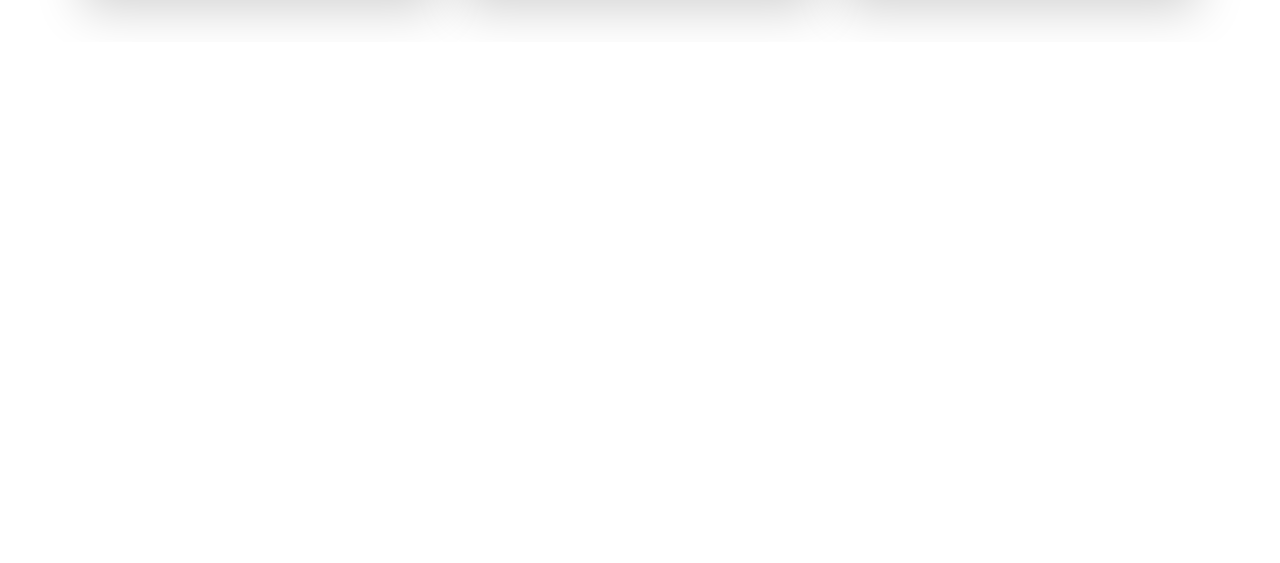
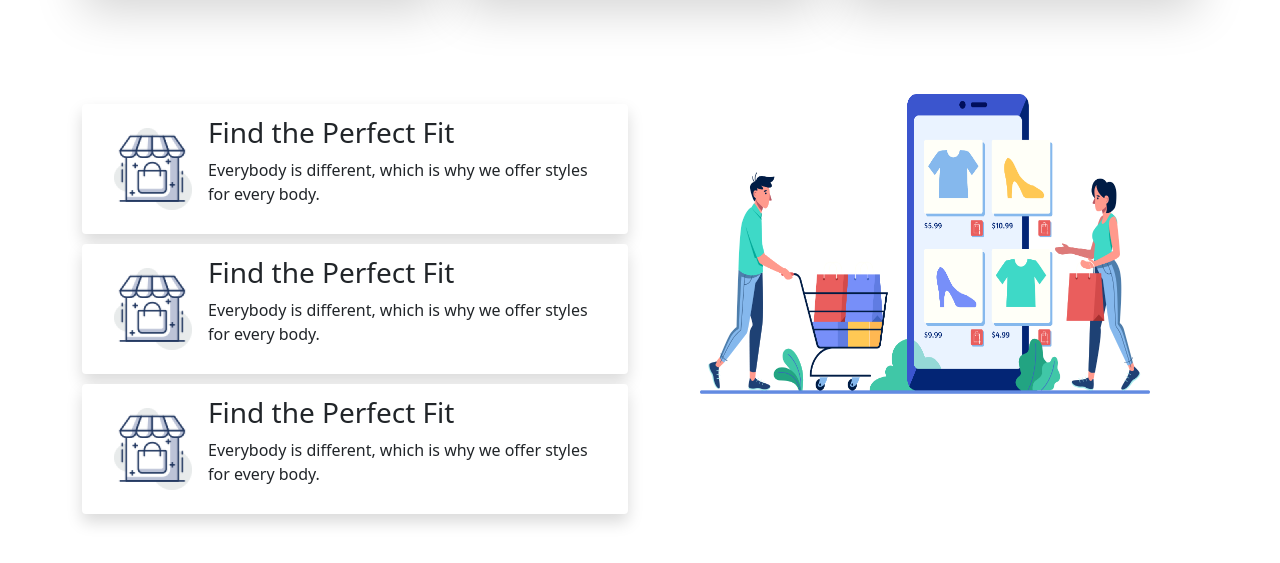
Before and after one commit to saklain71/nike-react, a plain HTML site: page index.html in a window 1280 px wide. Shown: the part 1844-2407 px from the top of the page. Before the commit the page ends 1886 px from the top, so only its background shows below. Drawn offline with nearby package versions, Linux system fonts and the light colour scheme.

Commit message:
last section done

```diff
--- a/index.html
+++ b/index.html
@@ -16,7 +16,7 @@
 
 <body>
     <!-- Header starts -->
-    <header class="header-bg ">
+    <header class="header-bg">
 
         <!-- nav section  -->
       <div class="container">
@@ -150,7 +150,7 @@
                  </div>
                 <div class="col">
                     <div class="card border-0 shadow-lg h-100">
-                      <img src="images/Rectangle 5.png" class="card-img-top bg-danger" alt="..." width="293px" height="293px">
+                      <img src="images/Rectangle 5.png" class="card-img-top" alt="..." width="293px" height="293px">
                       <div class="card-body">
                         <h5 class="card-title">Nike Shoe</h5>
                         <p class="card-text">This is a longer card with supporting text below as a natural lead-in to additional.</p>
@@ -181,18 +181,80 @@
     </section>
 
 
+    <!-- last section -->
+
+    <section>
+        <div class="container last-section">
+            <div class="row">
+                <div class="col-lg-6 col-12 ">
+
+                    <div class="d-flex align-items-center shadow p-3 bg-body rounded last-section-box w-100" >
+                        <div class="p-3">
+                            <img src="/icons/image 12.png" alt="" width="78" height="82">
+                        </div>
+
+                        <div>
+                            <div class="d-flex flex-column justify-content-center">
+                                <h3>Find the Perfect Fit</h3>
+                                 <p>Everybody is different, which is why we
+                                offer styles for every body.</p>
+                            </div>
+                        </div>
+                    </div>
+
+
+                    <div class="d-flex align-items-center shadow p-3  bg-body rounded last-section-box w-100">
+                        <div class="p-3">
+                            <img src="/icons/image 12.png" alt="" width="78" height="82">
+                        </div>
+
+                        <div>
+                            <div class="d-flex flex-column justify-content-center">
+                                <h3>Find the Perfect Fit</h3>
+                                 <p>Everybody is different, which is why we
+                                offer styles for every body.</p>
+                            </div>
+                        </div>
+                    </div>
+
+
+                    <div class="d-flex align-items-center shadow p-3  bg-body rounded last-section-box w-100">
+                        <div class="p-3">
+                            <img src="/icons/image 12.png" alt="" width="78" height="82">
+                        </div>
+
+                        <div>
+                            <div class="d-flex flex-column justify-content-center">
+                                <h3>Find the Perfect Fit</h3>
+                                 <p>Everybody is different, which is why we
+                                offer styles for every body.</p>
+                            </div>
+                        </div>
+                    </div>
+
+                </div>
+
+
+                <div class="col-lg-6 col">
+                    <div class="d-flex justify-content-center align-self-end">
+                        <img src="/icons/XMLID 1.png" alt="" width="450" height="300">
+                    </div>
+
+                </div>
+
+
+            </div>
+        </div>
+    </section>
+
+
 </main>
 
 
 
 <footer>
 
-
-
 </footer>
-
-
-
 
 
 
--- a/style.css
+++ b/style.css
@@ -23,6 +23,16 @@
     box-shadow: 0px 10px 30px rgba(0, 0, 0, 0.05);
 
 }
+.last-section{
+    margin-top: 100px;
+    margin-bottom: 150px;
+
+}
+.last-section-box{
+    width: 489px;
+    height: 130px;
+    margin-top: 10px;
+}
 /* .images{
     width: 311px;
     height: 311px;
```
